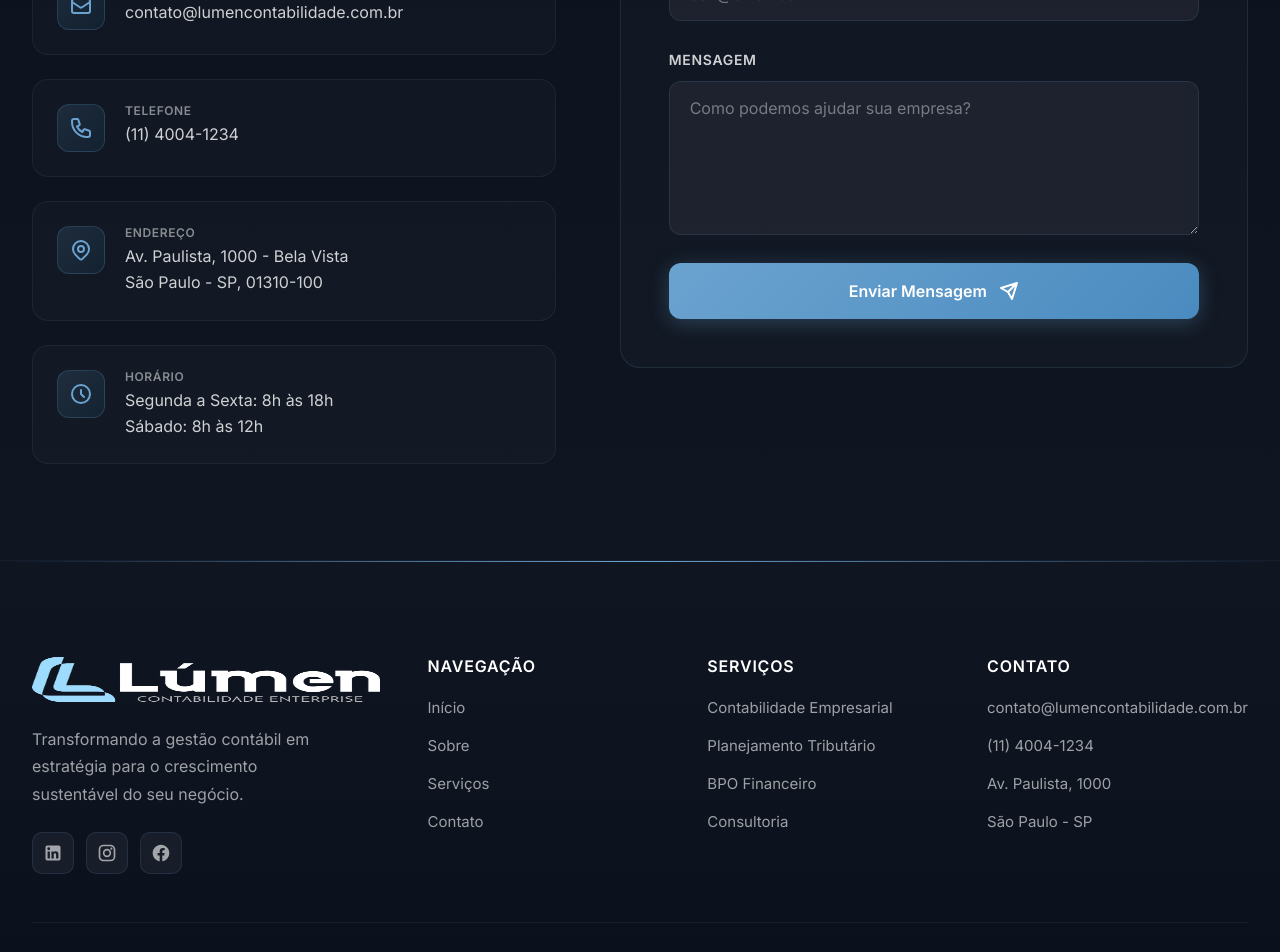
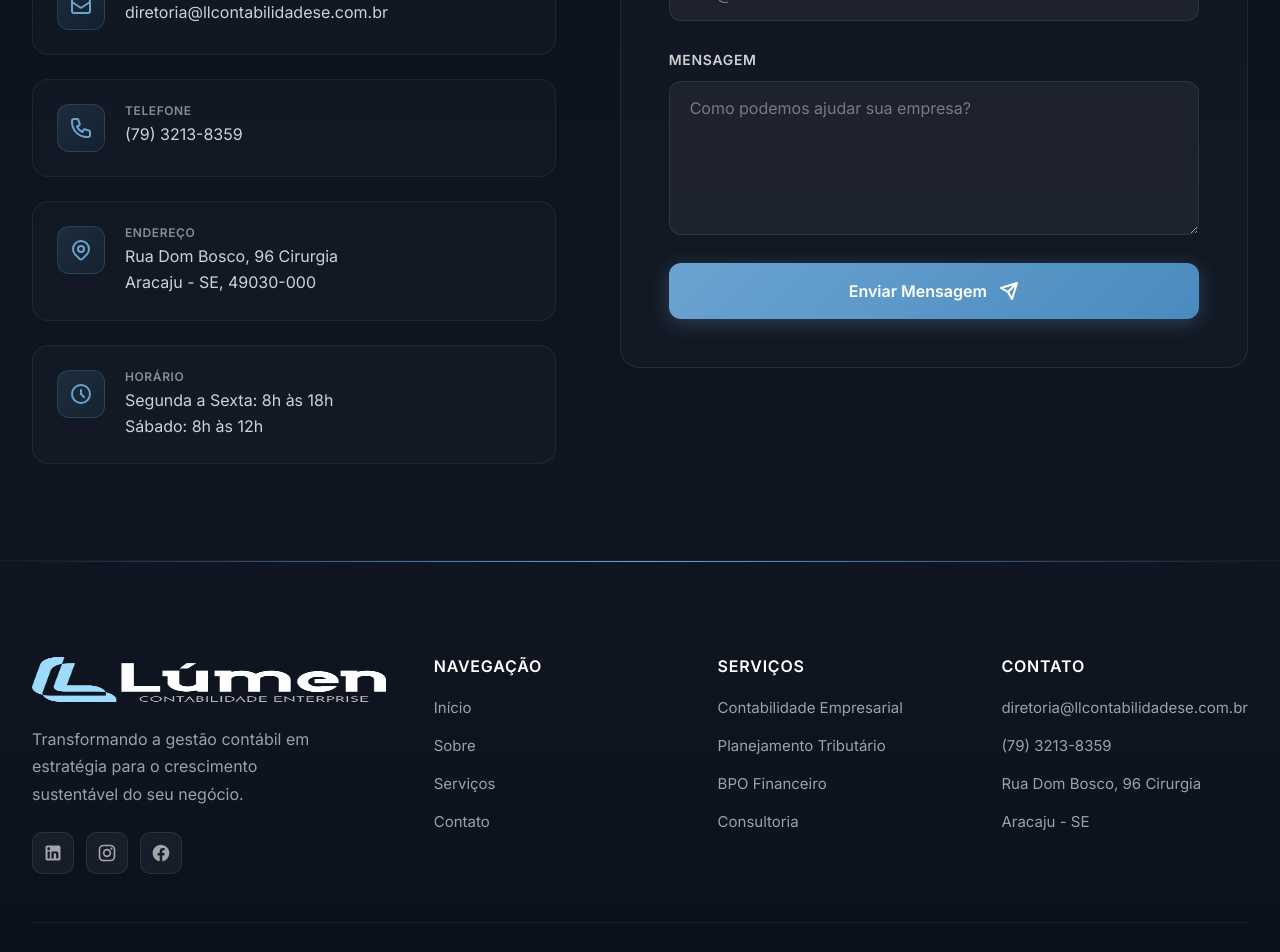
Before and after one commit to pedrojesusdev/Lumen-Contabilidade, a Next.js app: page / in a window 1280 px wide. Shown: the part 4700-5652 px from the top of the page. Built offline with nearby package versions, Linux system fonts and the light colour scheme.

Commit message:
Corrigindo textos e atualizando informações

```diff
--- a/components/pages/Contact.tsx
+++ b/components/pages/Contact.tsx
@@ -69,8 +69,8 @@ export default function Contact() {
                 </div>
                 <div>
                   <h4>E-mail</h4>
-                  <a href="mailto:contato@lumencontabilidade.com.br">
-                    contato@lumencontabilidade.com.br
+                  <a href="mailto:diretoria@llcontabilidadese.com.br">
+                    diretoria@llcontabilidadese.com.br
                   </a>
                 </div>
               </div>
@@ -83,7 +83,7 @@ export default function Contact() {
                 </div>
                 <div>
                   <h4>Telefone</h4>
-                  <a href="tel:+551140041234">(11) 4004-1234</a>
+                  <a href="tel:+557932138359">(79) 3213-8359</a>
                 </div>
               </div>
 
@@ -97,8 +97,8 @@ export default function Contact() {
                 <div>
                   <h4>Endereço</h4>
                   <p>
-                    Av. Paulista, 1000 - Bela Vista<br />
-                    São Paulo - SP, 01310-100
+                    Rua Dom Bosco, 96 Cirurgia<br />
+                    Aracaju - SE, 49030-000
                   </p>
                 </div>
               </div>
--- a/components/pages/Footer.tsx
+++ b/components/pages/Footer.tsx
@@ -66,17 +66,17 @@ export default function Footer() {
             <h4>Contato</h4>
             <ul>
               <li>
-                <a href="mailto:contato@lumencontabilidade.com.br">
-                  contato@lumencontabilidade.com.br
+                <a href="mailto:diretoria@llcontabilidadese.com.br">
+                  diretoria@llcontabilidadese.com.br
                 </a>
               </li>
               <li>
-                <a href="tel:+551140041234">
-                  (11) 4004-1234
+                <a href="tel:+557932138359">
+                  (79) 3213-8359
                 </a>
               </li>
-              <li>Av. Paulista, 1000</li>
-              <li>São Paulo - SP</li>
+              <li>Rua Dom Bosco, 96 Cirurgia</li>
+              <li>Aracaju - SE</li>
             </ul>
           </div>
         </div>
@@ -88,7 +88,7 @@ export default function Footer() {
             Todos os direitos reservados.
           </p>
           <p className={styles.credits}>
-            CNPJ: 00.000.000/0001-00 | CRC: SP-000000/O
+            CNPJ: 064.597.823/0001-29 | CRC: SP-000000/O
           </p>
         </div>
       </div>
```
Also changed, not shown: components/pages/Hero.tsx (+3 -9 lines), 1 other file (tests, documents, lock files or other folders).
